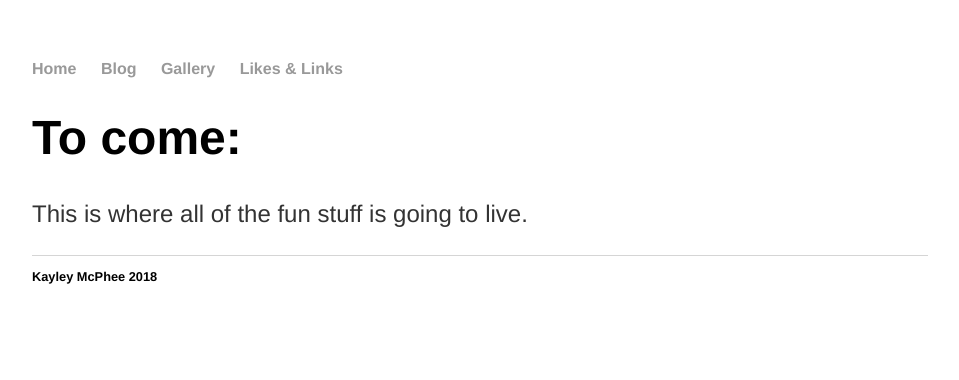
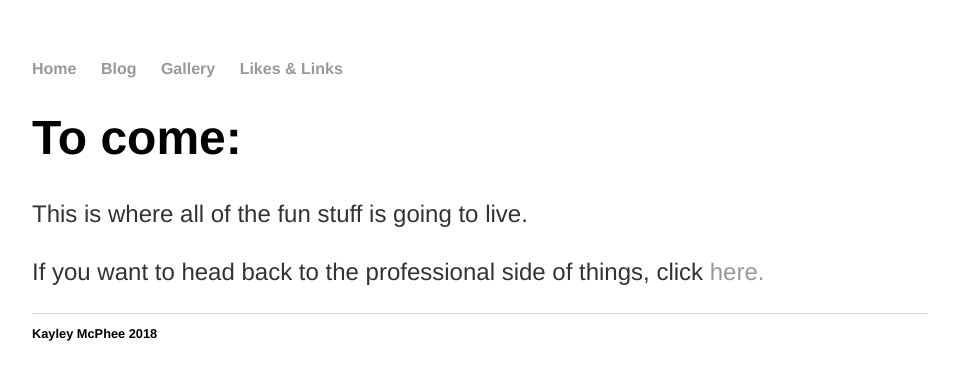
Before and after one commit to kayleymcphee/kayleymcphee.github.io, a Jekyll site: the page built from fun/index.html, in a window 1280 px wide. Shown: the top 380 px of the page, without its empty margins (160-1119 px from the left). Built offline with Jekyll 4.4.1, drawn with Linux system fonts in a browser that asks for light colours.

Commit message:
Update index.html

```diff
--- a/fun/index.html
+++ b/fun/index.html
@@ -6,4 +6,5 @@ title: Kay's Nostalgia Fun Zone
 <div class="blurb">
         <h1>To come:</h1>
 	<p>This is where all of the fun stuff is going to live.</p>
+	<p>If you want to head back to the professional side of things, click <a href="/index.html">here.</a></p>
 </div><!-- /.blurb -->
```
